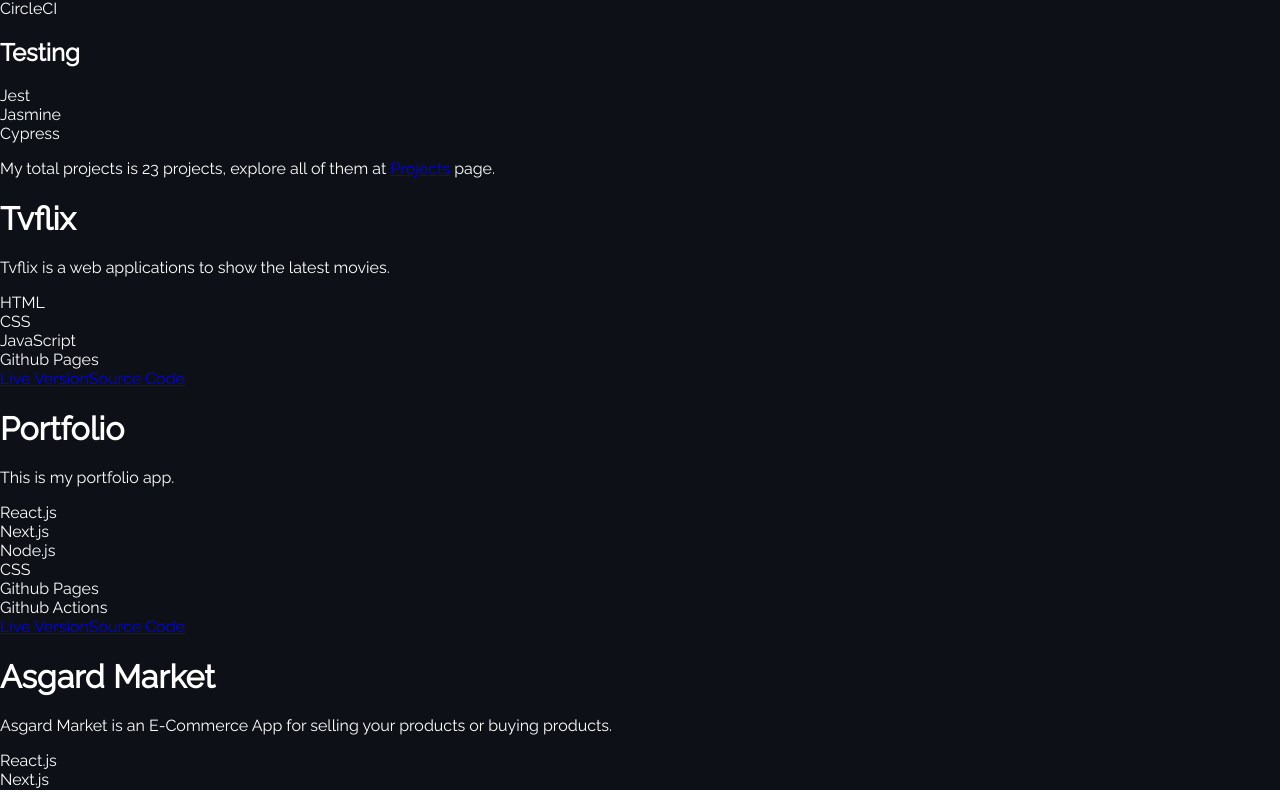
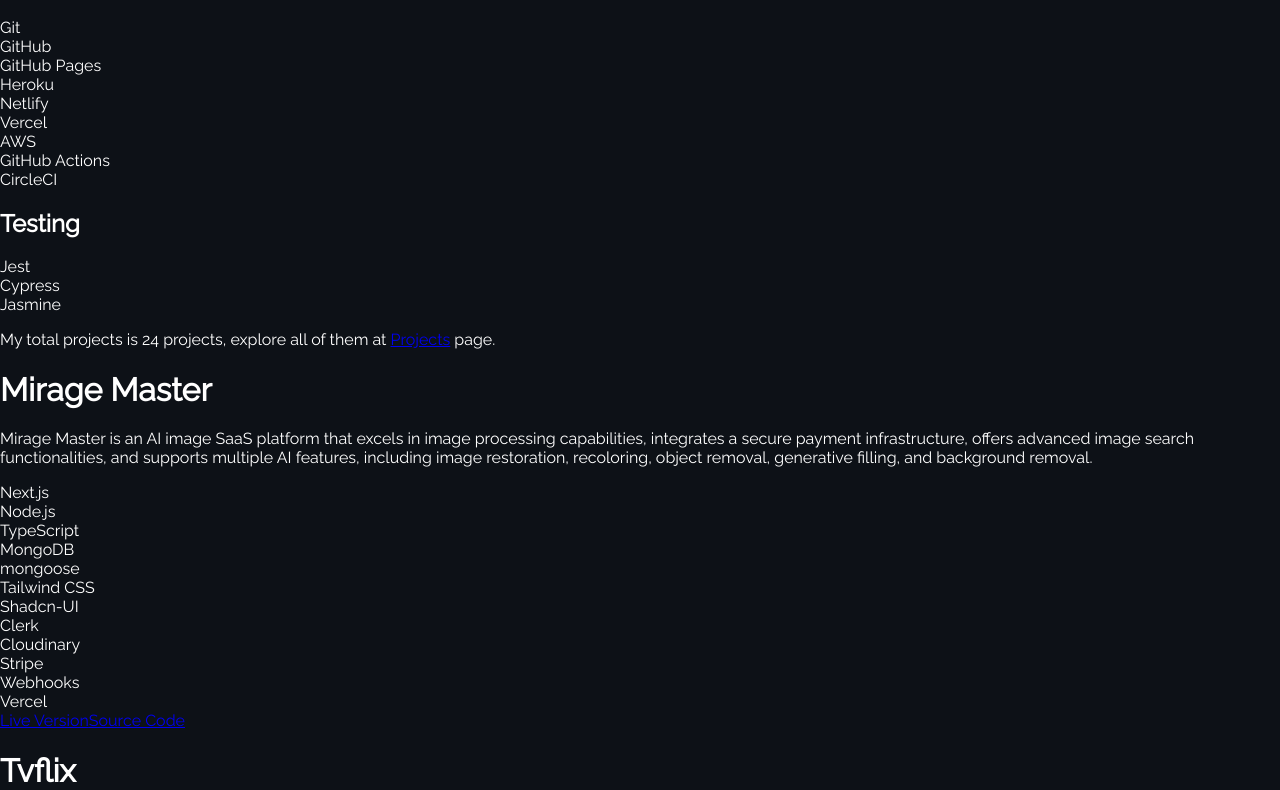
Before and after one commit to YousifAbozid/YousifAbozid.github.io, a Next.js app: page / in a window 1280 px wide. Shown: the part 1633-2423 px from the top of the page. Built offline with nearby package versions, Linux system fonts and the light colour scheme.

Commit message:
Update skillsArray.js with additional front-end development skills and add mirage-master project

```diff
--- a/data/projectsArray.js
+++ b/data/projectsArray.js
@@ -1,10 +1,31 @@
 const projectsArray = [
+	{
+		name: 'Mirage Master',
+		description:
+			'Mirage Master is an AI image SaaS platform that excels in image processing capabilities, integrates a secure payment infrastructure, offers advanced image search functionalities, and supports multiple AI features, including image restoration, recoloring, object removal, generative filling, and background removal.',
+		tools: [
+			'Next.js',
+			'Node.js',
+			'TypeScript',
+			'MongoDB',
+			'mongoose',
+			'Tailwind CSS',
+			'Shadcn-UI',
+			'Clerk',
+			'Cloudinary',
+			'Stripe',
+			'Webhooks',
+			'Vercel'
+		],
+		live: 'https://mirage-master.vercel.app',
+		source: 'https://github.com/YousifAbozid/mirage-master'
+	},
 	{
 		name: 'Tvflix',
 		description: 'Tvflix is a web applications to show the latest movies.',
 		tools: ['HTML', 'CSS', 'JavaScript', 'Github Pages'],
 		live: 'https://YousifAbozid.github.io/Tvflix',
-    source: 'https://github.com/YousifAbozid/Tvflix',
+		source: 'https://github.com/YousifAbozid/Tvflix'
 	},
 	{
 		name: 'Portfolio',
@@ -15,10 +36,10 @@ const projectsArray = [
 			'Node.js',
 			'CSS',
 			'Github Pages',
-      'Github Actions',
+			'Github Actions'
 		],
 		live: 'https://YousifAbozid.github.io',
-    source: 'https://github.com/YousifAbozid/YousifAbozid.github.io',
+		source: 'https://github.com/YousifAbozid/YousifAbozid.github.io'
 	},
 	{
 		name: 'Asgard Market',
@@ -35,17 +56,17 @@ const projectsArray = [
 			'CSS',
 			'Bootstrap 5',
 			'Context API',
-      'fetch API',
+			'fetch API'
 		],
 		live: '',
-    source: 'https://github.com/YousifAbozid/url-shrinker',
+		source: 'https://github.com/YousifAbozid/url-shrinker'
 	},
 	{
 		name: 'E-Commerce Frontend',
 		description: 'E-Commerce Frontend handles all the user interactions.',
 		source: 'https://github.com/YousifAbozid/E-Commerce-frontend',
 		live: '',
-    tools: ['React.js', 'Bootstrap', 'Redux', 'Axios'],
+		tools: ['React.js', 'Bootstrap', 'Redux', 'Axios']
 	},
 	{
 		name: 'E-Commerce Backend',
@@ -60,8 +81,8 @@ const projectsArray = [
 			'JWT',
 			'bcrypt',
 			'dotenv',
-      'cors',
-    ],
+			'cors'
+		]
 	},
 	{
 		name: 'Url Shrinker',
@@ -75,8 +96,8 @@ const projectsArray = [
 			'MongoDB',
 			'mongoose',
 			'Bootstrap',
-      'Axios',
-    ],
+			'Axios'
+		]
 	},
 	{
 		name: 'Memories',
@@ -93,8 +114,8 @@ const projectsArray = [
 			'Axios',
 			'Redux',
 			'dotenv',
-      'cors',
-    ],
+			'cors'
+		]
 	},
 	{
 		name: 'GraphQL Playlist',
@@ -112,15 +133,15 @@ const projectsArray = [
 			'apollo server',
 			'lodash',
 			'dotenv',
-      'cors',
-    ],
+			'cors'
+		]
 	},
 	{
 		name: 'Todo List',
 		description: 'Todo List App to save your tasks.',
 		source: 'https://github.com/YousifAbozid/TodoList',
 		live: '',
-    tools: ['React.js', 'localstorage', 'CSS', 'fontawesome'],
+		tools: ['React.js', 'localstorage', 'CSS', 'fontawesome']
 	},
 	{
 		name: 'CSS Animation Projects',
@@ -128,7 +149,7 @@ const projectsArray = [
 			'Mastering Creative Advanced CSS Animations With More Than 100 Project.',
 		source: 'https://github.com/YousifAbozid/CSS-Animation-Projects',
 		live: '',
-    tools: ['HTML', 'CSS', 'flexbox', 'animation', 'keyframes'],
+		tools: ['HTML', 'CSS', 'flexbox', 'animation', 'keyframes']
 	},
 	{
 		name: '50 Projects In 50 Days',
@@ -142,8 +163,8 @@ const projectsArray = [
 			'flexbox',
 			'grid',
 			'animation',
-      'keyframes',
-    ],
+			'keyframes'
+		]
 	},
 	{
 		name: 'Image Processing API',
@@ -158,8 +179,8 @@ const projectsArray = [
 			'sharp',
 			'lint',
 			'prettier',
-      'Udacity',
-    ],
+			'Udacity'
+		]
 	},
 	{
 		name: 'Storefront Backend',
@@ -178,15 +199,15 @@ const projectsArray = [
 			'JWT',
 			'lint',
 			'prettier',
-      'Udacity',
-    ],
+			'Udacity'
+		]
 	},
 	{
 		name: 'Pipeline with Udacity',
 		description: 'This is simple application with a pipeline.',
 		source: 'https://github.com/YousifAbozid/pipeline-with-udacity',
 		live: '',
-    tools: ['CI/CD', 'CircleCI', 'Udacity'],
+		tools: ['CI/CD', 'CircleCI', 'Udacity']
 	},
 	{
 		name: 'Products List',
@@ -205,8 +226,8 @@ const projectsArray = [
 			'dotenv',
 			'cors',
 			'axios',
-      'Udacity',
-    ],
+			'Udacity'
+		]
 	},
 	{
 		name: 'Hack GitHub Contributions Graph',
@@ -214,57 +235,57 @@ const projectsArray = [
 			'A Program To Hack GitHub Contributions Graph And Fill The Empty Days.',
 		source: 'https://github.com/YousifAbozid/Hack-GitHub-Contributions-Graph',
 		live: '',
-    tools: ['Node.js', 'jsonfile', 'simple-git'],
+		tools: ['Node.js', 'jsonfile', 'simple-git']
 	},
 	{
 		name: 'Photoshop',
 		description: 'A simple app to edit your photos.',
 		source: 'https://github.com/YousifAbozid/PhotoShop',
 		live: '',
-    tools: ['React.js', 'CSS'],
+		tools: ['React.js', 'CSS']
 	},
 	{
 		name: 'Google Maps',
 		description: 'A simple google maps app.',
 		source: 'https://github.com/YousifAbozid/GoogleMaps',
 		live: '',
-    tools: ['JavaScript', 'HTML', 'Mapbox'],
+		tools: ['JavaScript', 'HTML', 'Mapbox']
 	},
 	{
 		name: 'CodePen',
 		description: 'A simple codepen editor.',
 		source: 'https://github.com/YousifAbozid/CodePen',
 		live: '',
-    tools: ['React.js', 'CSS'],
+		tools: ['React.js', 'CSS']
 	},
 	{
 		name: 'Clock',
 		description: 'A simple analog clock.',
 		source: 'https://github.com/YousifAbozid/Clock',
 		live: 'https://YousifAbozid.github.io/Clock',
-    tools: ['JavaScript', 'HTML', 'CSS'],
+		tools: ['JavaScript', 'HTML', 'CSS']
 	},
 	{
 		name: 'README',
 		description: 'My public README.md works as resume.',
 		source: 'https://github.com/YousifAbozid/YousifAbozid',
 		live: 'https://YousifAbozid.github.io/YousifAbozid',
-    tools: ['JavaScript', 'HTML', 'CSS'],
+		tools: ['JavaScript', 'HTML', 'CSS']
 	},
 	{
 		name: 'printf',
 		description: 'C Custom Printf Function.',
 		source: 'https://github.com/YousifAbozid/printf',
 		live: '',
-    tools: ['C', 'ALX Africa'],
+		tools: ['C', 'ALX Africa']
 	},
 	{
 		name: 'Simple Shell',
 		description: 'Custom Linux Shell.',
 		source: 'https://github.com/YousifAbozid/simple_shell',
 		live: '',
-    tools: ['C', 'ALX Africa'],
-  },
+		tools: ['C', 'ALX Africa']
+	}
 ]
 
 export default projectsArray
--- a/data/skillsArray.js
+++ b/data/skillsArray.js
@@ -9,23 +9,32 @@ const skillsArray = [
 			'SQL',
 			'Bash',
 			'C',
-      'Python',
-    ],
+			'Python'
+		]
 	},
 	{
 		name: 'Front-end Development',
 		skills: [
 			'React.js',
 			'Next.js',
+			'Vite',
 			'Redux',
 			'Context API',
 			'Bootstrap',
 			'Material-UI',
+			'Tailwind CSS',
+			'Shadcn-UI',
+			'Styled Components',
+			'Clerk',
+			'Cloudinary',
+			'Stripe',
 			'Axios',
 			'Fetch API',
 			'RESTful APIs',
 			'GraphQL',
-    ],
+			'Apollo Client',
+			'Webhooks'
+		]
 	},
 	{
 		name: 'Back-end Development',
@@ -38,8 +47,8 @@ const skillsArray = [
 			'JWT',
 			'bcrypt',
 			'dotenv',
-      'cors',
-    ],
+			'cors'
+		]
 	},
 	{
 		name: 'Deployment & Hosting & CI/CD',
@@ -52,13 +61,13 @@ const skillsArray = [
 			'Vercel',
 			'AWS',
 			'GitHub Actions',
-      'CircleCI',
-    ],
+			'CircleCI'
+		]
 	},
 	{
 		name: 'Testing',
-    skills: ['Jest', 'Jasmine', 'Cypress'],
-  },
+		skills: ['Jest', 'Cypress', 'Jasmine']
+	}
 ]
 
 export default skillsArray
```
Lines whose indentation alone changed are shown as unchanged.
